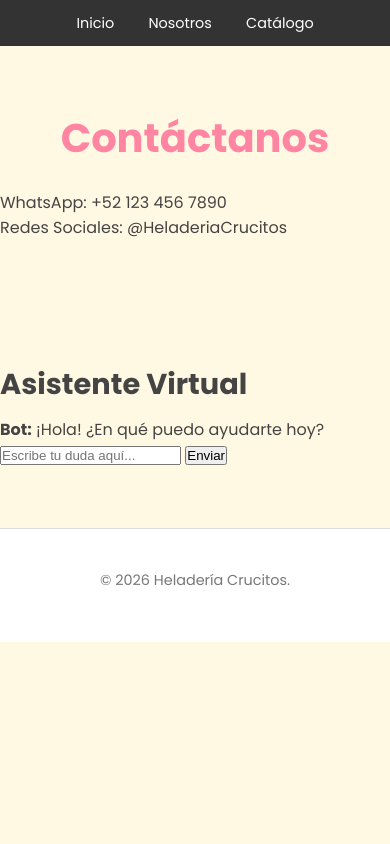
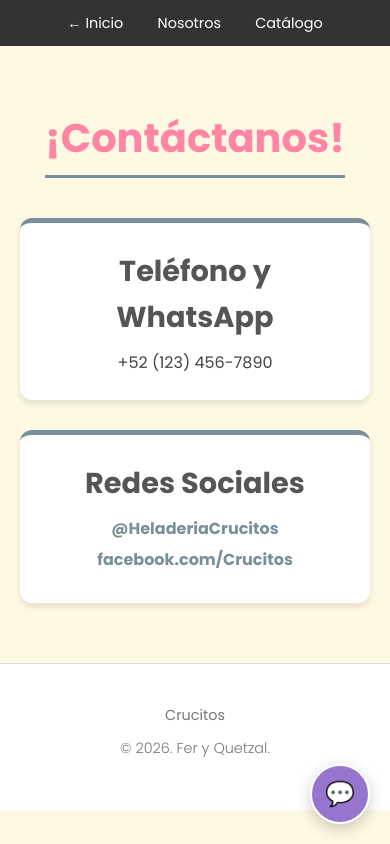
Before and after one commit to Mat131929/heladeriacrucitos, a plain HTML site: page contacto.html in a window 390 px wide. Drawn offline with Linux system fonts and the light colour scheme.

Commit message:
Revamp Contact page layout and styles
Updated layout and styling for the Contact page, added a responsive design and improved contact information presentation.

```diff
--- a/contacto.html
+++ b/contacto.html
@@ -2,35 +2,63 @@
 <html lang="es">
 <head>
     <meta charset="UTF-8">
-    <title>Contacto - Heladería Crucitos</title>
+    <meta name="viewport" content="width=device-width, initial-scale=1.0">
+    <title>Contacto - Heladería Crucitos V2</title>
     <link rel="stylesheet" href="style.css">
+    <style>
+        /* Estilos específicos para Contacto (Color de image_0.png) */
+        h2 { border-bottom: 3px solid var(--secondary-gray); display: inline-block; padding-bottom: 5px; margin-bottom: 40px;}
+        .contacto-section { text-align: center; }
+        .grid-contacto {
+            display: grid;
+            grid-template-columns: repeat(auto-fit, minmax(280px, 1fr));
+            gap: 30px;
+        }
+        .card { border-top: 5px solid var(--secondary-gray); }
+        .social-link { text-decoration: none; color: var(--secondary-gray); font-weight: 700; display: block; margin-bottom: 5px;}
+
+        /* Estilos del Widget de Chat (Quetzal) */
+        #chat-widget { background-color: var(--secondary-purple); border: 2px solid white;}
+    </style>
 </head>
 <body>
     <nav class="banner-nav">
-        <a href="index.html">Inicio</a>
-        <a href="nosotros.html">Nosotros</a>
-        <a href="catalogo.html">Catálogo</a>
+        <div class="container">
+            <a href="index.html">← Inicio</a>
+            <a href="nosotros.html">Nosotros</a>
+            <a href="catalogo.html">Catálogo</a>
+        </div>
     </nav>
 
-    <section id="contacto-info">
-        <!-- Sección de Fer: Redes sociales y Teléfono -->
-        <h2>Contáctanos</h2>
-        <p>WhatsApp: +52 123 456 7890</p>
-        <p>Redes Sociales: @HeladeriaCrucitos</p>
-    </section>
+    <main class="container contacto-section">
+        <!-- Sección de Fer: Medios de contacto y promoción -->
+        <section>
+            <h2>¡Contáctanos!</h2>
+            <div class="grid-contacto">
+                <div class="card">
+                    <h3 class="card-title">Teléfono y WhatsApp</h3>
+                    <p>+52 (123) 456-7890</p>
+                </div>
+                <div class="card">
+                    <h3 class="card-title">Redes Sociales</h3>
+                    <a href="#" class="social-link">@HeladeriaCrucitos</a>
+                    <a href="#" class="social-link">facebook.com/Crucitos</a>
+                </div>
+            </div>
+        </section>
+    </main>
 
-    <!-- Sección de Quetzal: API de Mensajería -->
-    <section id="chat-bot">
-        <h3>Asistente Virtual</h3>
-        <div class="chat-window">
-            <p><strong>Bot:</strong> ¡Hola! ¿En qué puedo ayudarte hoy?</p>
-        </div>
-        <input type="text" placeholder="Escribe tu duda aquí...">
-        <button>Enviar</button>
-    </section>
+    <!-- Sección de Quetzal: API de mensajería automática (Widget Flotante) -->
+    <!-- Este widget aparece de forma profesional en todas las páginas -->
+    <div id="chat-widget" title="Asistente Virtual">
+        💬
+    </div>
 
     <footer>
-        <p>&copy; 2026 Heladería Crucitos.</p>
+        <div class="container">
+            <p>Crucitos</p>
+            <p class="team-credits">© 2026. Fer y Quetzal.</p>
+        </div>
     </footer>
 </body>
 </html>
```
